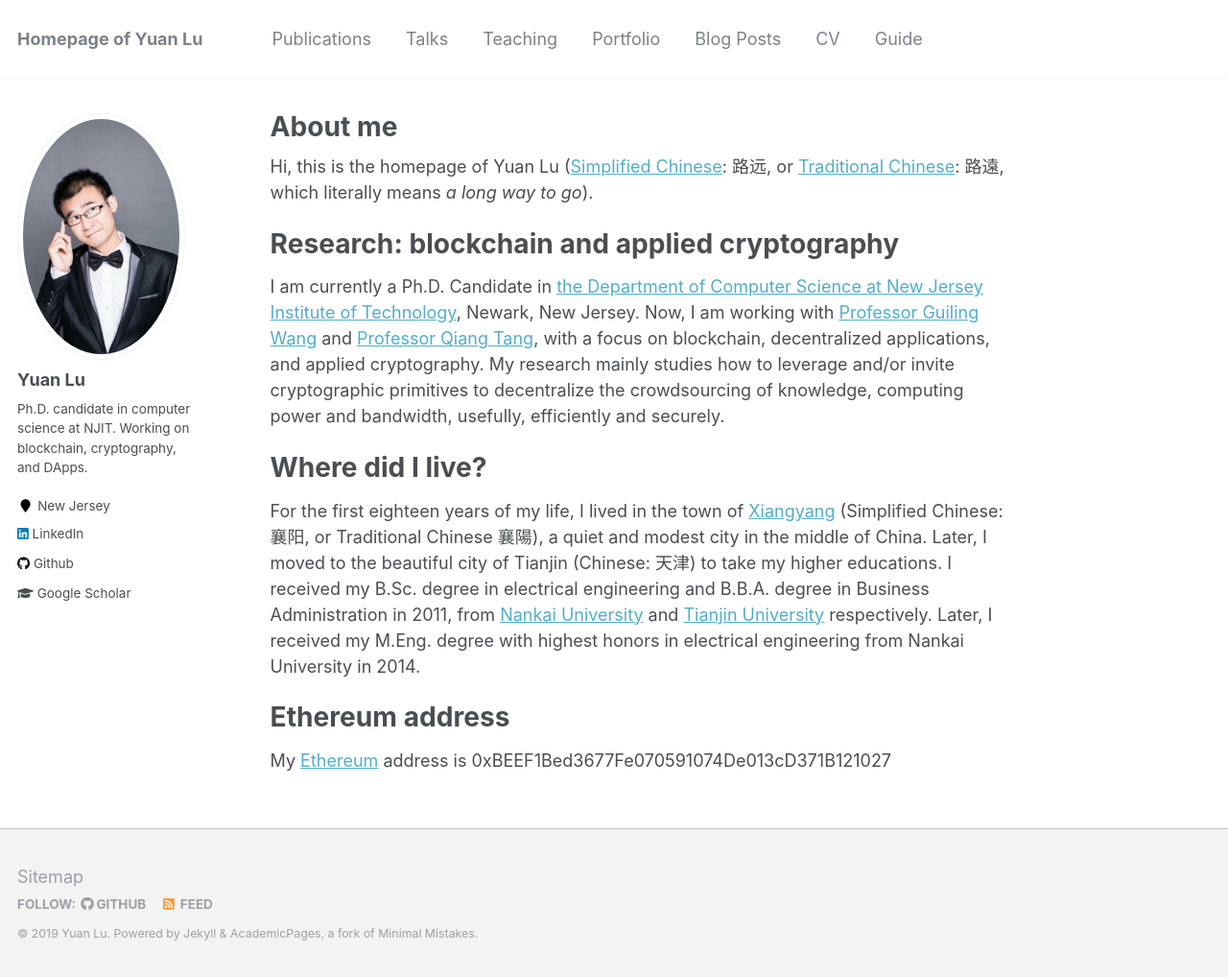
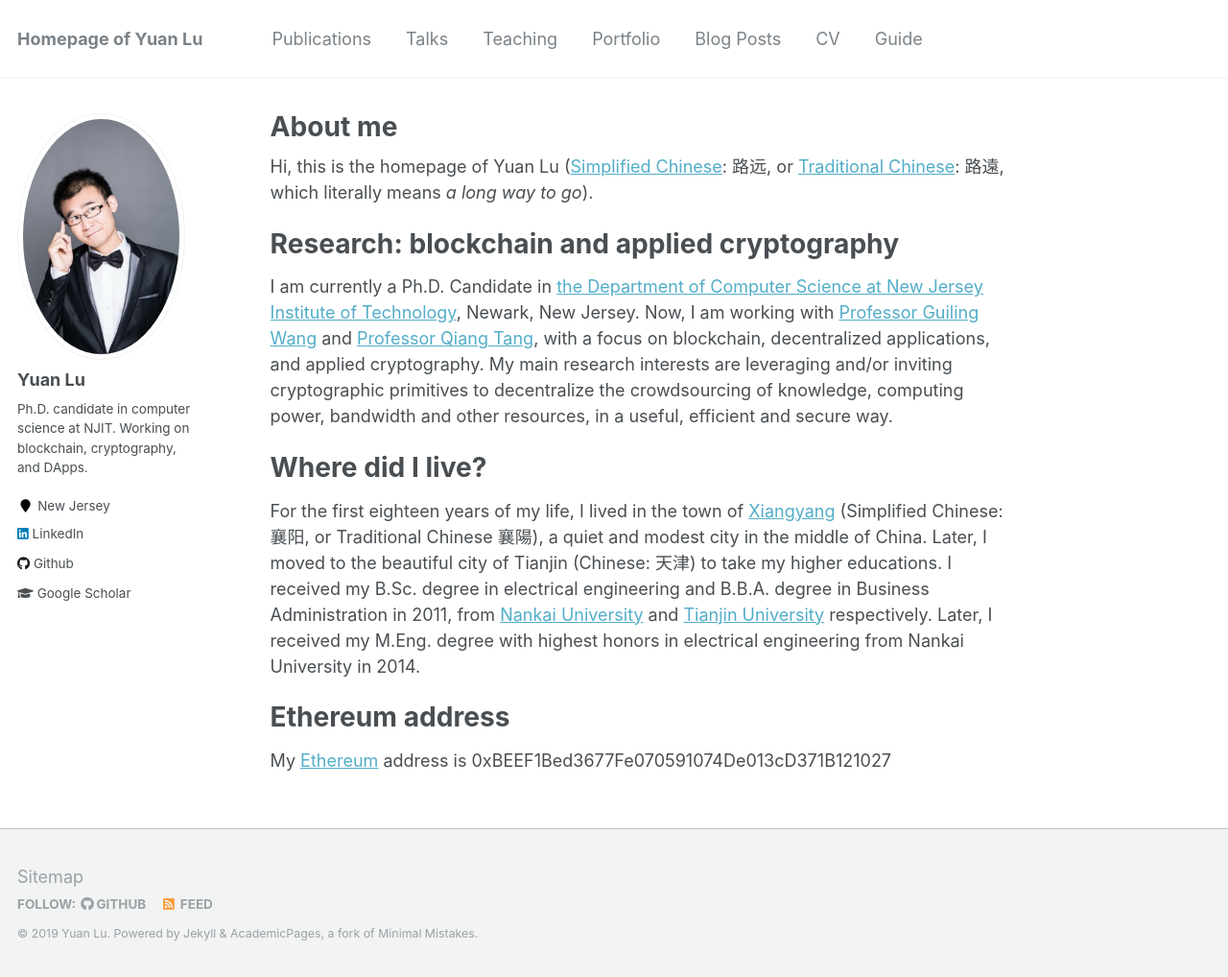
Before and after one commit to yylluu/yylluu.github.io, a Jekyll site: the page built from _pages/about.md, in a window 1280 px wide and 1018 px high. Shown: the whole window at 96% size. Built offline with Jekyll 4.4.1, drawn with Linux system fonts in a browser that asks for light colours.

Commit message:
Update about.md

```diff
--- a/_pages/about.md
+++ b/_pages/about.md
@@ -12,7 +12,7 @@
 
 Research: blockchain and applied cryptography
 ======
-I am currently a Ph.D. Candidate in [the Department of Computer Science at New Jersey Institute of Technology](https://cs.njit.edu/), Newark, New Jersey. Now, I am working with [Professor Guiling Wang](https://web.njit.edu/~gwang/) and [Professor Qiang Tang](https://web.njit.edu/~qiang/), with a focus on blockchain, decentralized applications, and applied cryptography. My research mainly studies how to leverage and/or invite cryptographic primitives to decentralize the crowdsourcing of knowledge, computing power and bandwidth, usefully, efficiently and securely.
+I am currently a Ph.D. Candidate in [the Department of Computer Science at New Jersey Institute of Technology](https://cs.njit.edu/), Newark, New Jersey. Now, I am working with [Professor Guiling Wang](https://web.njit.edu/~gwang/) and [Professor Qiang Tang](https://web.njit.edu/~qiang/), with a focus on blockchain, decentralized applications, and applied cryptography. My main research interests are leveraging and/or inviting cryptographic primitives to decentralize the crowdsourcing of knowledge, computing power, bandwidth and other resources, in a useful, efficient and secure way.
 
 
 
```
